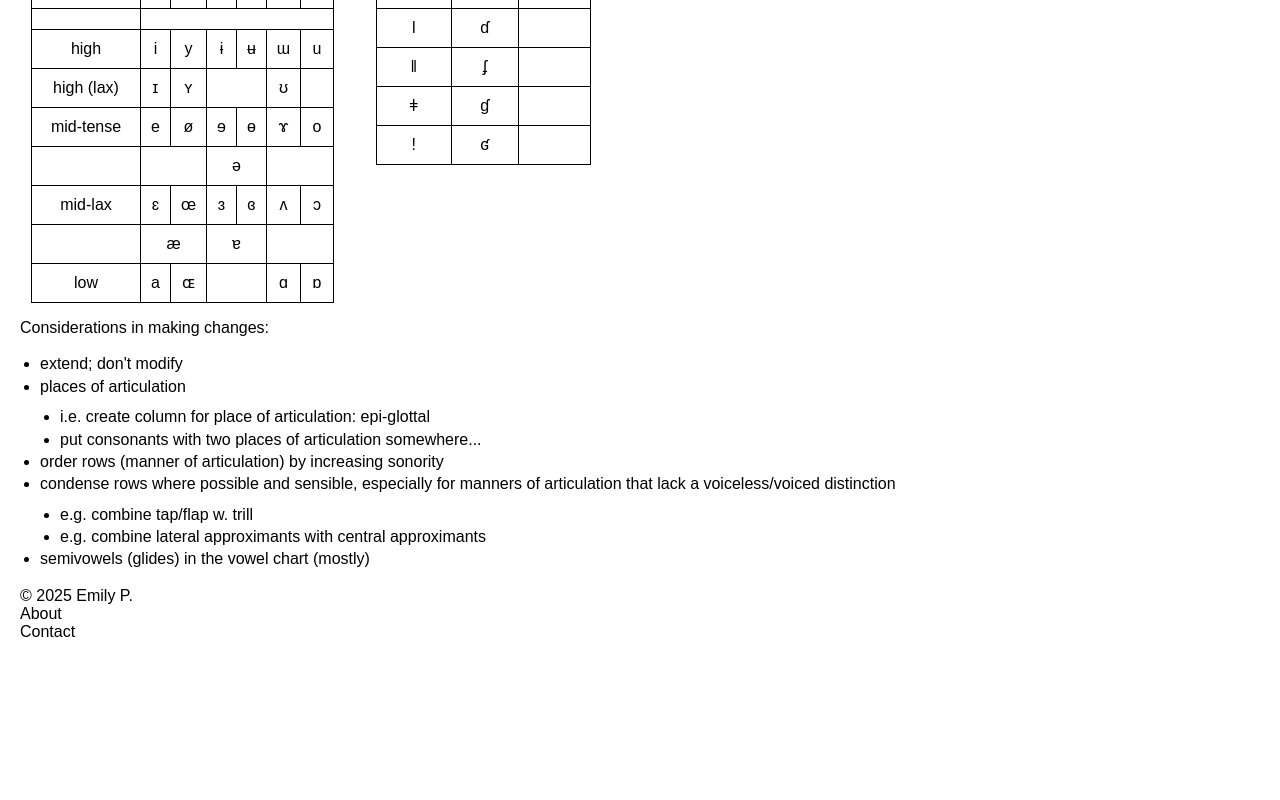
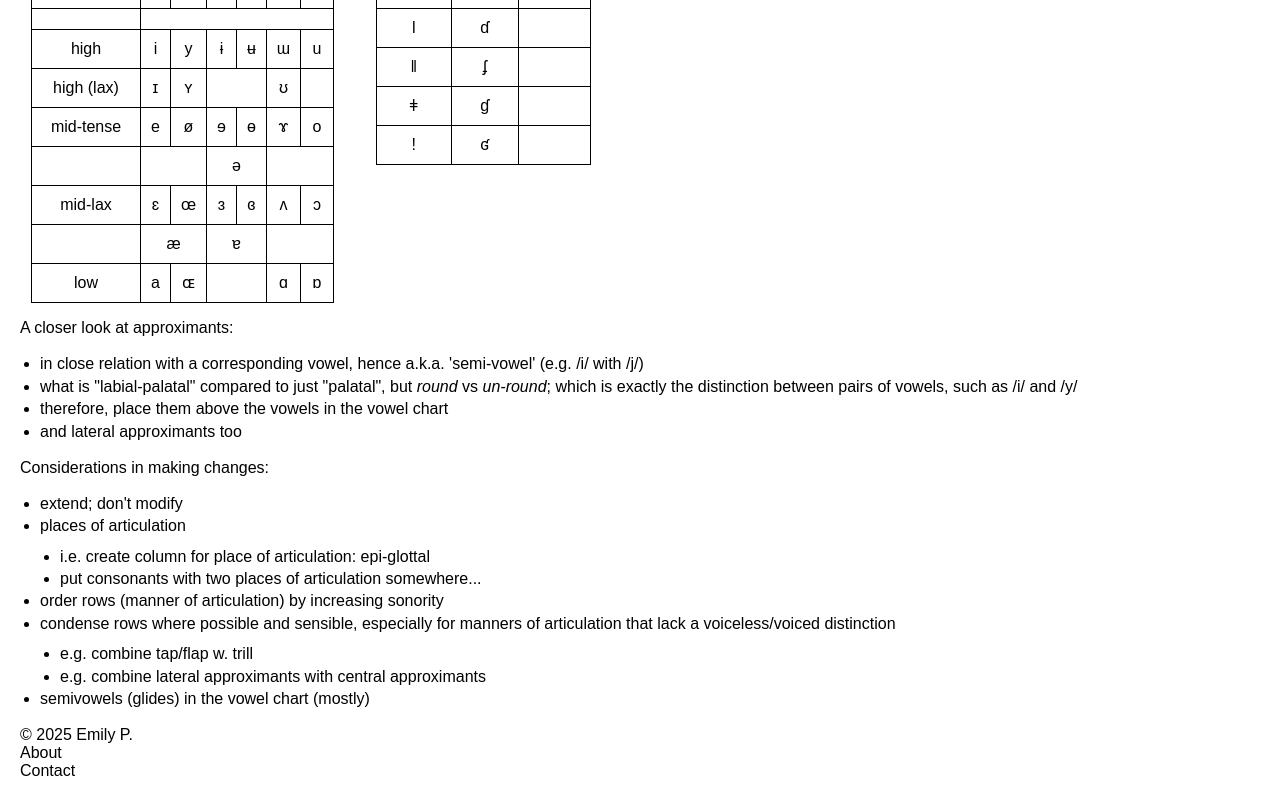
Before and after one commit to theapana/ipa-keyboard, a React (Create React App) app: page /ipa-keyboard/IPAChart in a window 1280 px wide. Shown: the part 718-1518 px from the top of the page. Before the commit the page ends 1379 px from the top, so only its background shows below. Built offline with nearby package versions, Linux system fonts and the light colour scheme.

Commit message:
+notes on approximants

```diff
--- a/src/IPAChart.js
+++ b/src/IPAChart.js
@@ -29,6 +29,18 @@ Considerations in making changes:
 - semivowels (glides) in the vowel chart (mostly)
 `
 
+const content_approx = `
+A closer look at approximants:
+
+- in close relation with a corresponding vowel, hence a.k.a. 'semi-vowel' (e.g.
+  /i/ with /j/)
+- what is "labial-palatal" compared to just "palatal", but _round_ vs
+  _un-round_; which is exactly the distinction between pairs of vowels, such as
+  /i/ and /y/
+- therefore, place them above the vowels in the vowel chart
+- and lateral approximants too
+`
+
 export default function IPAChart() {
     const [symbol, setSymbol] = useState('p');
     return <div>
@@ -40,6 +52,7 @@ export default function IPAChart() {
         <div className="m-6" />
         <VowelChart setSymbol={setSymbol} />
         <NonPulmonicChart setSymbol={setSymbol} />
+        <Markdown>{content_approx}</Markdown>
         <div className="m-6" />
         <Markdown>{content2}</Markdown>
     </div>;
```
